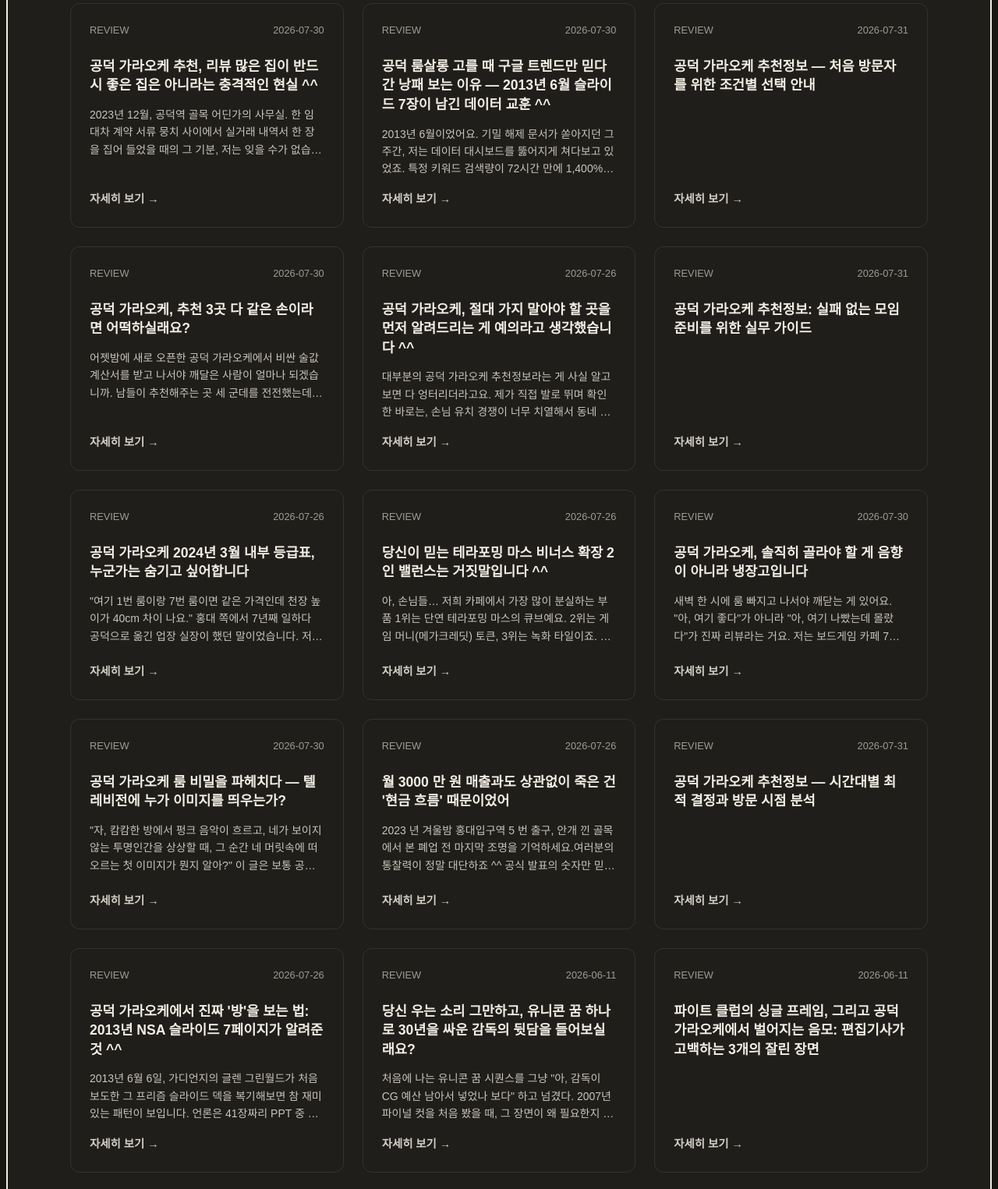
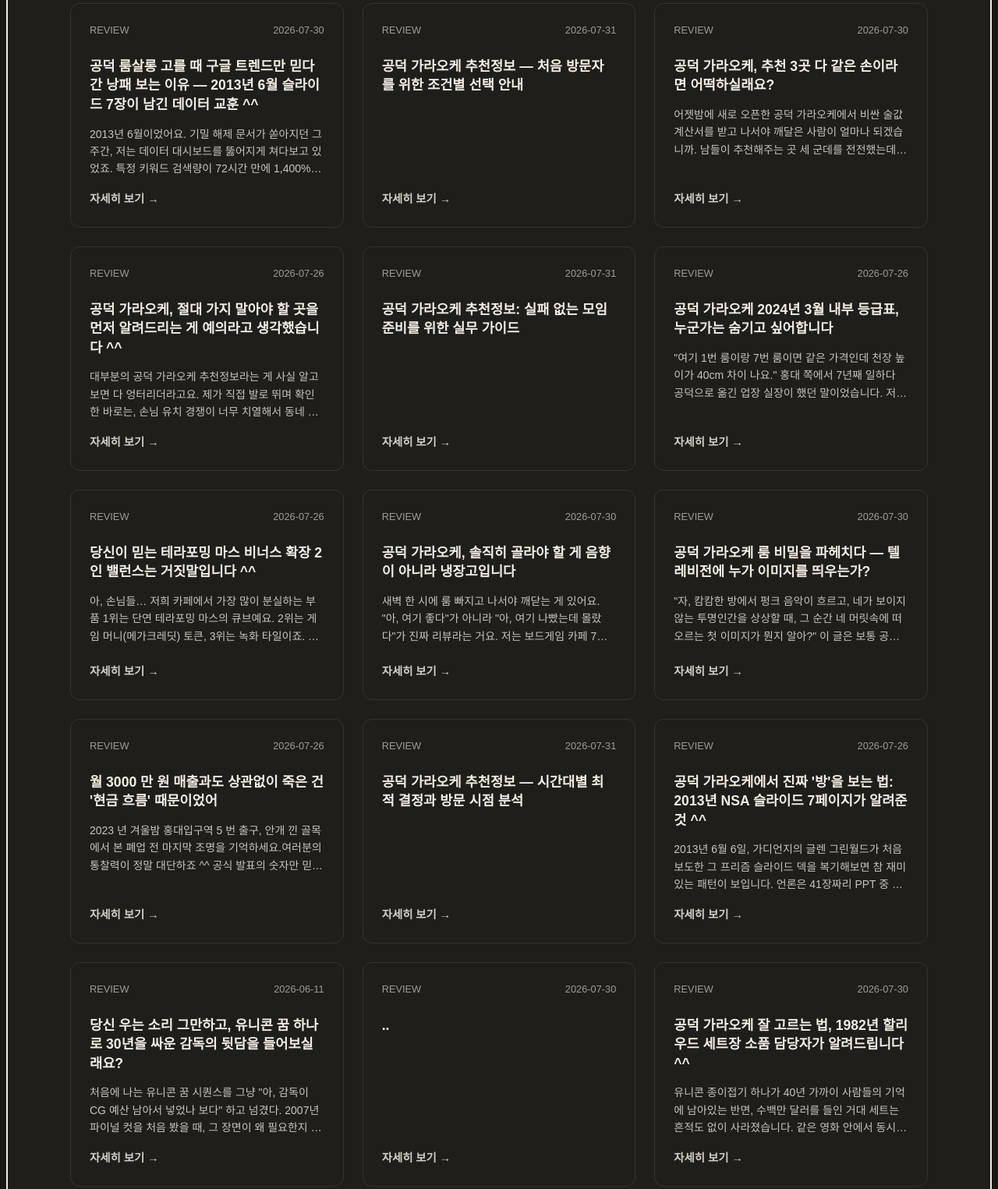
Before and after one commit to sarakinhceo-gif/bp-tokyo-moving, a plain HTML site: page index.html in a window 1280 px wide. Shown: the part 7630-9155 px from the top of the page at 78% size. Drawn offline with Linux system fonts and the light colour scheme.

Commit message:
deploy: garbage-free snapshot 2026-09-02T04:37:27.251Z

```diff
--- a/index.html
+++ b/index.html
@@ -969,17 +969,7 @@
  </div>
  <a href="posts/myth-002-9cl2zs.html" style="align-self:flex-start;text-decoration:none;color:inherit;opacity:.85;font-size:0.9rem;font-weight:600;transition:opacity 0.2s" onmouseover="this.style.opacity='1'" onmouseout="this.style.opacity='.85'">자세히 보기 →</a>
  </article>
- <article data-rpc="1" class="xghjf7c" style="background:transparent;border-radius:12px;padding:24px;border:1px solid rgba(128,128,128,.2);transition:transform 0.3s ease;display:flex;flex-direction:column;justify-content:space-between;min-height:220px" onmouseover="this.style.transform='translateY(-5px)'" onmouseout="this.style.transform='none'">
- <div>
- <div style="display:flex;justify-content:space-between;align-items:center;margin-bottom:12px;font-size:0.8rem;opacity:.6">
- <span>REVIEW</span>
- <time datetime="2026-07-30">2026-07-30</time>
- </div>
- <h4 style="font-size:1.1rem;font-weight:700;color:inherit;margin-bottom:8px;line-height:1.4">공덕 가라오케 추천, 리뷰 많은 집이 반드시 좋은 집은 아니라는 충격적인 현실 ^^</h4>
- <p style="font-size:0.875rem;opacity:.8;line-height:1.6;margin-bottom:16px;display:-webkit-box;-webkit-line-clamp:3;-webkit-box-orient:vertical;overflow:hidden;text-overflow:ellipsis">2023년 12월, 공덕역 골목 어딘가의 사무실. 한 임대차 계약 서류 뭉치 사이에서 실거래 내역서 한 장을 집어 들었을 때의 그 기분, 저는 잊을 수가 없습니다. "형, 권리금 2억 받고 나간 집이에요. 근데 왜 나갔는지 아세요?" 그 한마디에 저는 서류를 펼쳤고, </p>
- </div>
- <a href="posts/myth-002-of49tc.html" style="align-self:flex-start;text-decoration:none;color:inherit;opacity:.85;font-size:0.9rem;font-weight:600;transition:opacity 0.2s" onmouseover="this.style.opacity='1'" onmouseout="this.style.opacity='.85'">자세히 보기 →</a>
- </article>
+
  <article data-rpc="1" class="xghjf7c" style="background:transparent;border-radius:12px;padding:24px;border:1px solid rgba(128,128,128,.2);transition:transform 0.3s ease;display:flex;flex-direction:column;justify-content:space-between;min-height:220px" onmouseover="this.style.transform='translateY(-5px)'" onmouseout="this.style.transform='none'">
  <div>
  <div style="display:flex;justify-content:space-between;align-items:center;margin-bottom:12px;font-size:0.8rem;opacity:.6">
@@ -1124,17 +1114,7 @@
  </div>
  <a href="posts/qa-002-11txvpi.html" style="align-self:flex-start;text-decoration:none;color:inherit;opacity:.85;font-size:0.9rem;font-weight:600;transition:opacity 0.2s" onmouseover="this.style.opacity='1'" onmouseout="this.style.opacity='.85'">자세히 보기 →</a>
  </article>
- <article data-rpc="1" class="xghjf7c" style="background:transparent;border-radius:12px;padding:24px;border:1px solid rgba(128,128,128,.2);transition:transform 0.3s ease;display:flex;flex-direction:column;justify-content:space-between;min-height:220px" onmouseover="this.style.transform='translateY(-5px)'" onmouseout="this.style.transform='none'">
- <div>
- <div style="display:flex;justify-content:space-between;align-items:center;margin-bottom:12px;font-size:0.8rem;opacity:.6">
- <span>REVIEW</span>
- <time datetime="2026-06-11">2026-06-11</time>
- </div>
- <h4 style="font-size:1.1rem;font-weight:700;color:inherit;margin-bottom:8px;line-height:1.4">파이트 클럽의 싱글 프레임, 그리고 공덕 가라오케에서 벌어지는 음모: 편집기사가 고백하는 3개의 잘린 장면</h4>
 
- </div>
- <a href="posts/qa-002-1k6wmep.html" style="align-self:flex-start;text-decoration:none;color:inherit;opacity:.85;font-size:0.9rem;font-weight:600;transition:opacity 0.2s" onmouseover="this.style.opacity='1'" onmouseout="this.style.opacity='.85'">자세히 보기 →</a>
- </article>
  <article data-rpc="1" class="xghjf7c" style="background:transparent;border-radius:12px;padding:24px;border:1px solid rgba(128,128,128,.2);transition:transform 0.3s ease;display:flex;flex-direction:column;justify-content:space-between;min-height:220px" onmouseover="this.style.transform='translateY(-5px)'" onmouseout="this.style.transform='none'">
  <div>
  <div style="display:flex;justify-content:space-between;align-items:center;margin-bottom:12px;font-size:0.8rem;opacity:.6">
```
